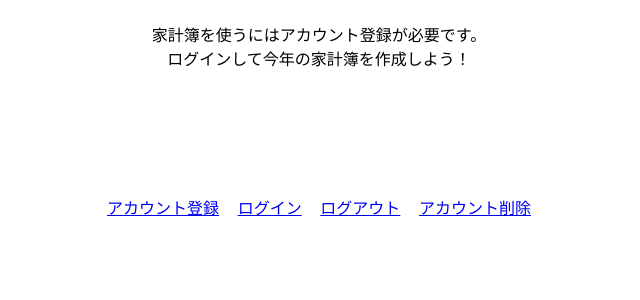
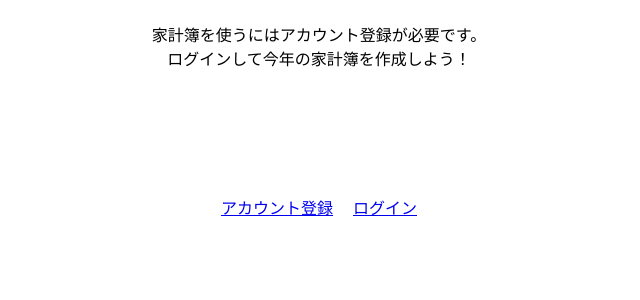
Before and after one commit to siro-neko11/Repository, a Django app: page /accounts/home/ in a window 1280 px wide. Shown: the part 294-594 px from the top of the page, without its empty margins (321-961 px from the left). Run offline with Django 4.2, Linux system fonts and the light colour scheme.

Commit message:
homeのリンク先表示変更

```diff
--- a/Household_account/templates/home.html
+++ b/Household_account/templates/home.html
@@ -36,9 +36,13 @@
 
         .flex-container {
             display: flex;
-            justify-content: space-between;
-            padding: 0 400px; /* 左右の余白を小さく */
+            justify-content: center;
+            align-items: center;
             margin: 125px 0; /* 上方向と下方向の余白を調整 */
+        }
+
+         .flex-container a {
+            margin: 0 10px; /* リンクの左右の余白を追加 */
         }
 
         a.button {
@@ -72,10 +76,13 @@
       <p class="wide-margin">家計簿を使うにはアカウント登録が必要です。<br>ログインして今年の家計簿を作成しよう！<br></p>
 
 <div class="flex-container">
+    {% if user.is_authenticated %}
+    <a href="{% url 'accounts:logout' %}">ログアウト</a>
+    <a href="{% url 'accounts:delete' %}">アカウント削除</a>
+    {% else %}
     <a href="{% url 'accounts:regist' %}">アカウント登録</a>
     <a href="{% url 'accounts:login' %}">ログイン</a>
-    <a href="{% url 'accounts:logout' %}">ログアウト</a>
-    <a href="{% url 'accounts:delete' %}">アカウント削除</a>
+    {% endif %}
 
 </div>
 </html>
```
Also changed, not shown: Household_account/db.sqlite3.
